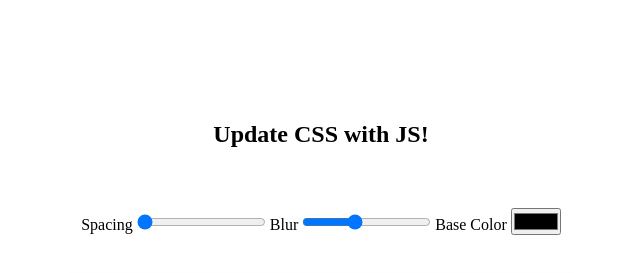
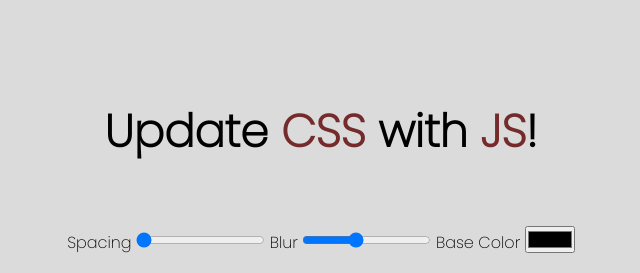
Before and after one commit to cwang1996/PictureChange, a plain HTML site: page index.html in a window 1280 px wide. Shown: the top 273 px of the page, without its empty margins (319-959 px from the left). Drawn offline with Linux system fonts and the light colour scheme.

Commit message:
Update styles.css

```diff
--- a/styles.css
+++ b/styles.css
@@ -1,8 +1,15 @@
+@import url('https://fonts.googleapis.com/css2?family=Poppins:wght@200&display=swap');
+
 *, *::before, *::after {
     margin: 0;
     padding: 0;
     box-sizing: border-box;
     user-select: none;
+}
+
+body {
+    background-color: rgb(219, 219, 219);
+    font-family: 'Poppins';
 }
 
 :root {
@@ -31,6 +38,14 @@
     filter: blur(var(--blur));
 }
 
+.title {
+    font-size: 30px;
+}
+
+.word-color {
+    color: var(--base);
+}
+
 .title, .controls, .image-container {
     margin: 30px 0px;
 }
```
